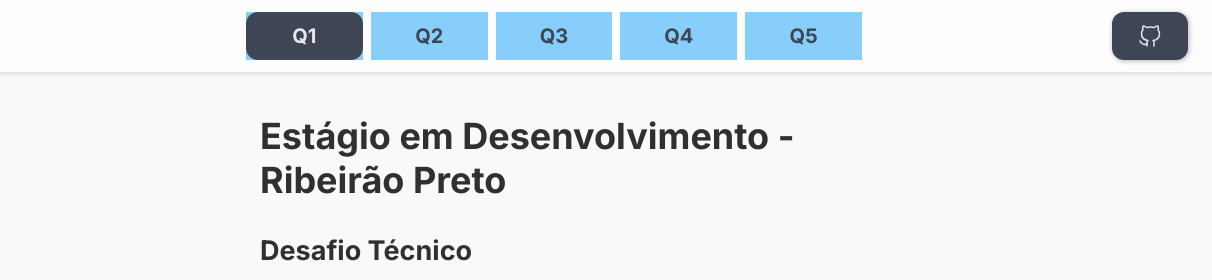
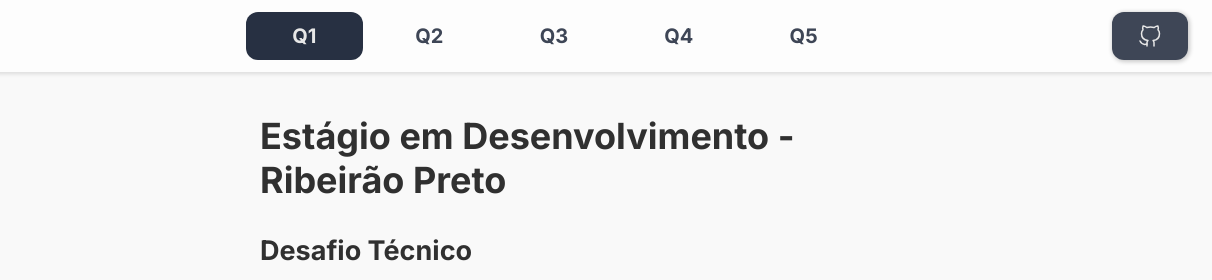
Before and after one commit to itsduzao/target-estagio-dev-ribeirao-preto, a plain HTML site: page index.html in a window 1280 px wide. Both pictures are taken after a click on the link "Q1". Shown: the top 280 px of the page, 68-1280 px from the left. Drawn offline with Linux system fonts and the light colour scheme.

Commit message:
add link active, horver and focus style

```diff
--- a/style.css
+++ b/style.css
@@ -100,8 +100,6 @@ header {
 
   width: 100%;
   height: 100%;
-
-  background-color: lightskyblue;
 }
 
 .question-link{
@@ -120,10 +118,28 @@ header {
 
   border-radius: 12px;
   border: 2px solid #00000000;
+
+  transition: all 0.2s ease-in-out;
+
+  outline: none;
 }
 
 .question-link.active{
   background-color: var(--btn-primary-color);
+  color: var(--btn-primary-text-color);
+}
+
+.question-link:active{
+  transform: scale(0.97)
+}
+
+.question-link:hover{
+  background-color: var(--btn-primary-color-hover);
+  color: var(--btn-primary-text-color);
+}
+
+.question-link:focus{
+  background-color: var(--btn-primary-color-hover);
   color: var(--btn-primary-text-color);
 }
 
```
